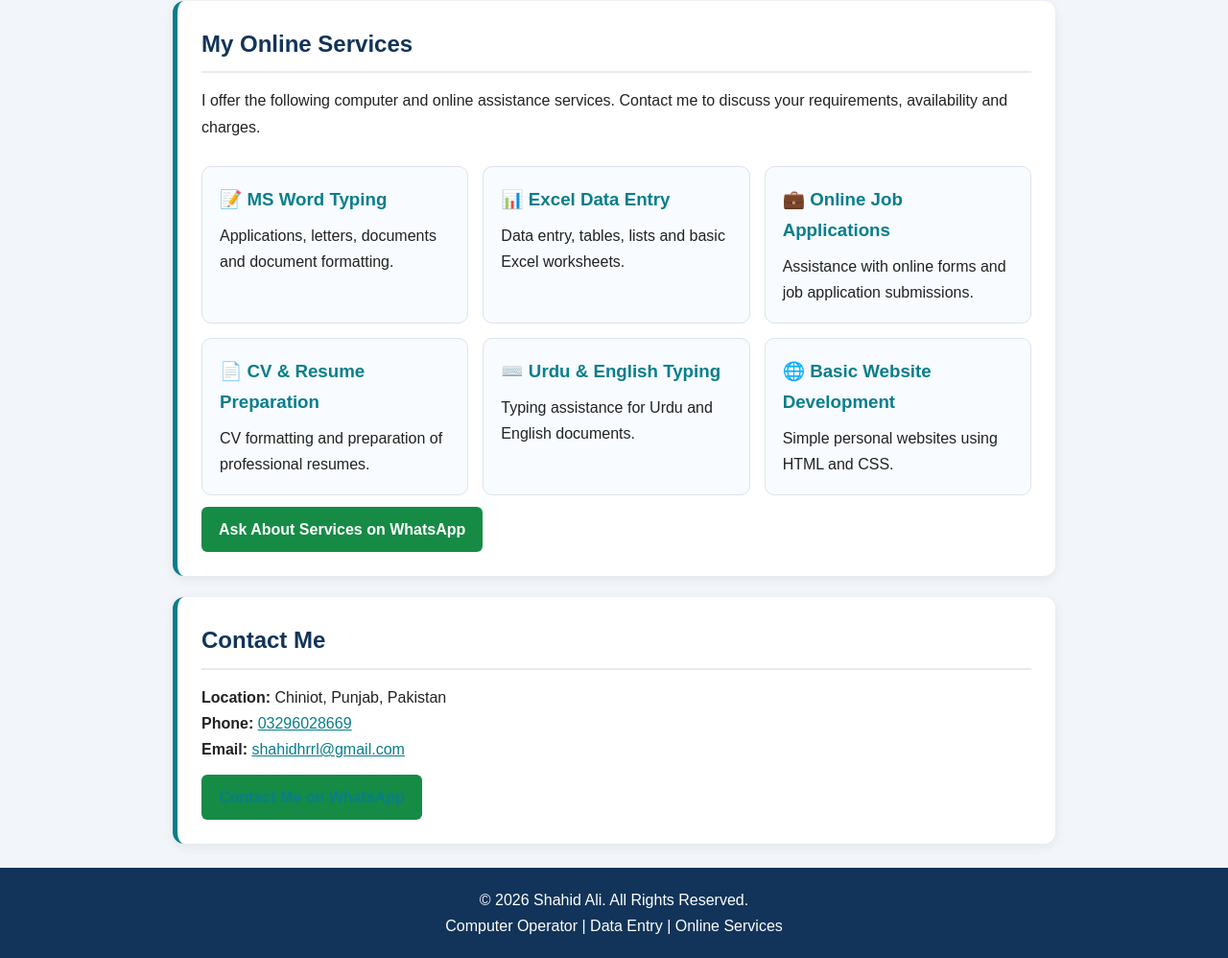
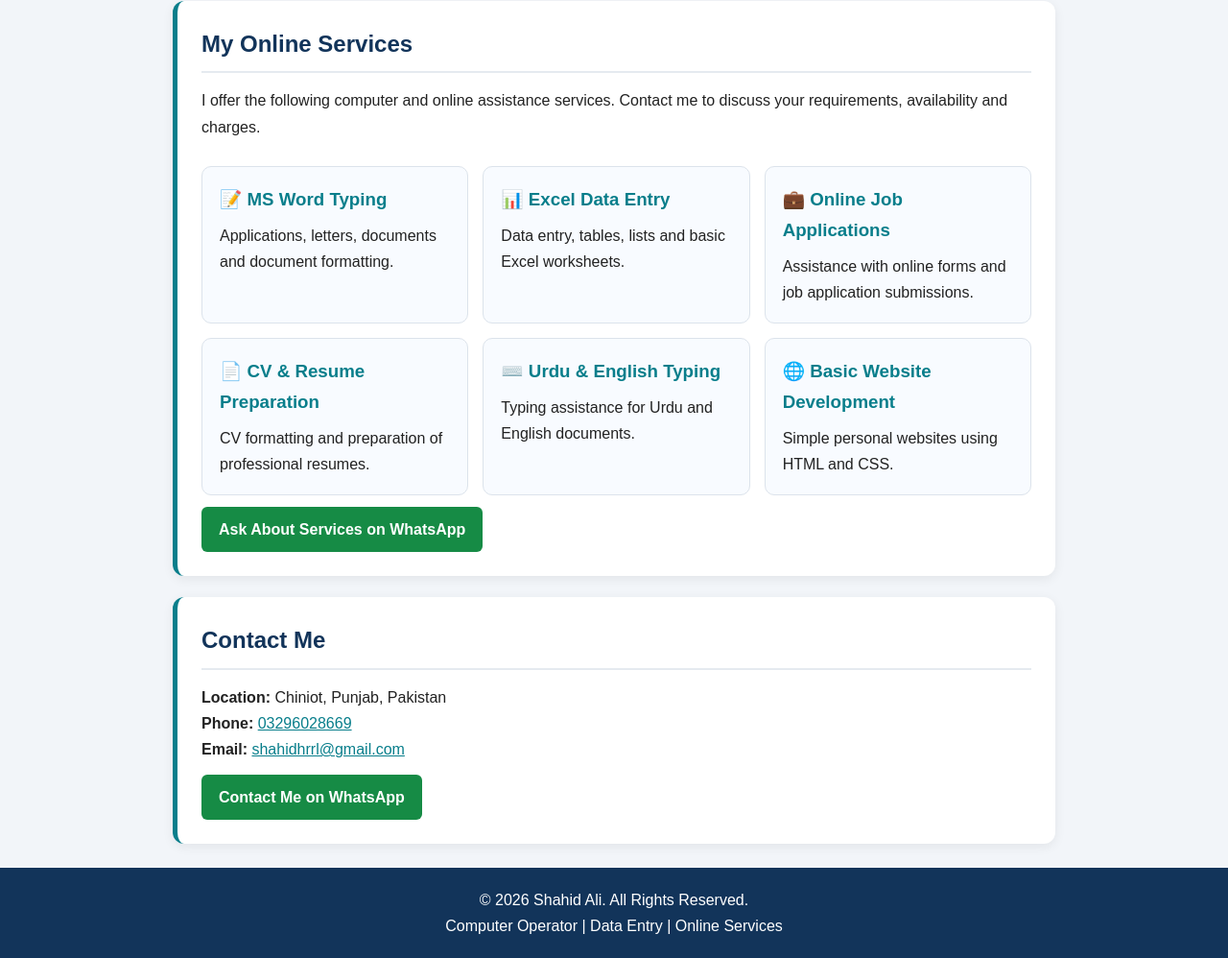
Before and after one commit to shahidali740/Shahid-Ali-wibsite, a plain HTML site: page index.html in a window 1280 px wide. Shown: the part 1399-2397 px from the top of the page at 96% size. Drawn offline with Linux system fonts and the light colour scheme.

Commit message:
Update index.html

```diff
--- a/index.html
+++ b/index.html
@@ -312,7 +312,9 @@
                 <a href="mailto:shahidhrrl@gmail.com">shahidhrrl@gmail.com</a>
             </p>
 
-            <a class="button whatsapp"
+            <a class="button whatsapp
+                contact-whatsaap"
+                style="color: white !important;"
                href="https://wa.me/923424697140"
                target="_blank"
                rel="noopener noreferrer">
```
